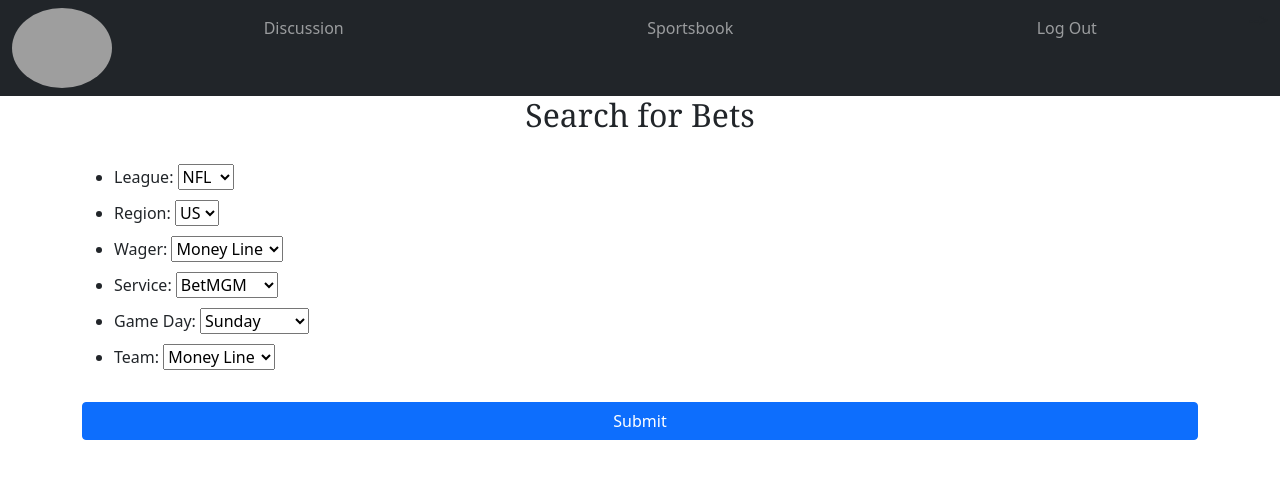
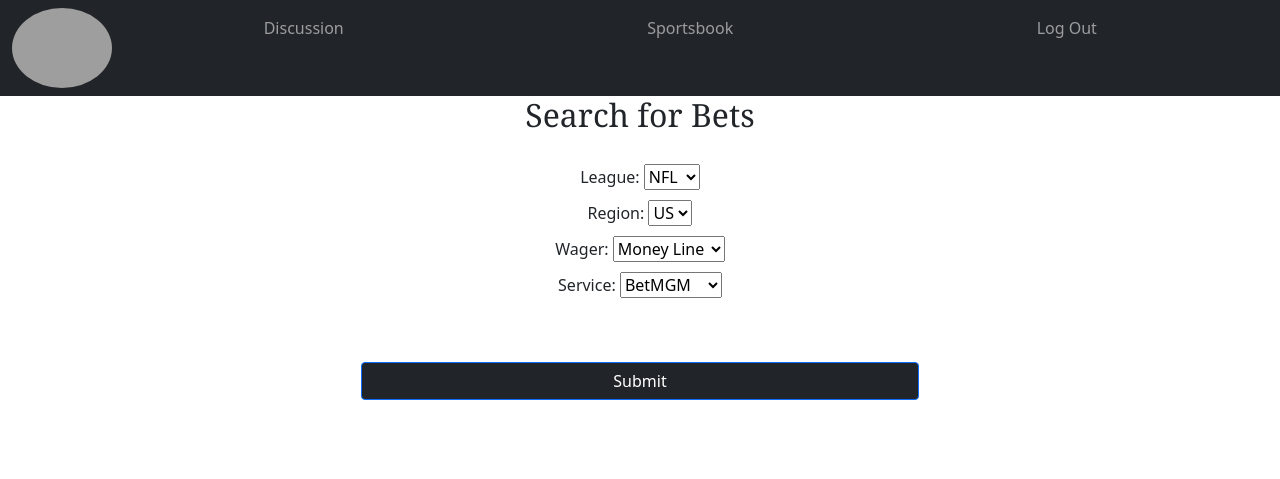
Before and after one commit to junitsu0/RyokoOwari, a Flask app: page /sports in a window 1280 px wide. Shown: the top 479 px of the page. Run offline with Flask 2, Linux system fonts and the light colour scheme; the visitor is signed in with stand-in values (Sample User, id 1); some libraries are stand-ins or nearby versions; grey boxes are pictures that could not be loaded.

Commit message:
tweaking css choices

```diff
--- a/app/templates/createpost.html
+++ b/app/templates/createpost.html
@@ -6,7 +6,7 @@
 <h2 class="text-center">Create a New Post</h2>
 
 
-<form method="post">
+<form method="post" class="text-center">
     {{ form.csrf_token }}
     <div class="form-group">
         {{ form.title.label }}
@@ -15,7 +15,7 @@
         {{ form.body.label }}
         {{ form.body(class='form-control', placeholder='Enter Body') }}
 
-        {{ form.submit(class='btn btn-primary w-100 mt-3') }}
+        {{ form.submit(class='btn btn-primary bg-dark w-100 mt-3') }}
     </div>
 </form>
 
--- a/app/templates/edit_post.html
+++ b/app/templates/edit_post.html
@@ -5,7 +5,7 @@
 {% block content %}
 <h2 class="text-center">Edit {{ post.title }}</h2>
 
-<form method="post">
+<form method="post" class="text-center">
     {{ form.csrf_token }}
     <div class="form-group">
         {{ form.title.label }}
@@ -14,7 +14,7 @@
         {{ form.body.label }}
         {{ form.body(class='form-control', value=post.body) }}
 
-        {{ form.submit(class='btn btn-primary w-100 mt-3') }}
+        {{ form.submit(class='btn btn-primary bg-dark w-100 mt-3') }}
     </div>
 </form>
 
--- a/app/templates/index.html
+++ b/app/templates/index.html
@@ -6,7 +6,7 @@
 
 <h2 class="text-center" style="font-family: Cambria">The Shelby Parlour</h2>
 {% if current_user.is_authenticated %}
-    <h6 class="text-center">Signed in as: {{ current_user.username }}</h6>
+    <h6 class="text-center">Welcome: {{ current_user.username }}</h6>
 
     {% for post in posts %}
         <div class="card" style="width: 18rem;">
--- a/app/templates/signup.html
+++ b/app/templates/signup.html
@@ -7,7 +7,7 @@
 
 <form method="post">
     {{ form.csrf_token }}
-    <div class="form-group">
+    <div class="form-group" class="text-center">
         {{ form.email.label }}
         {{ form.email(class='form-control', placeholder='Enter Email') }}
 
@@ -20,7 +20,7 @@
         {{ form.confirm_pass.label }}
         {{ form.confirm_pass(class='form-control', placeholder='Confirm Password') }}
 
-        {{ form.submit(class='btn btn-primary w-100 mt-3') }}
+        {{ form.submit(class='btn btn-primary bg-dark w-100 mt-3') }}
     </div>
 </form>
 
--- a/app/templates/sports.html
+++ b/app/templates/sports.html
@@ -9,8 +9,8 @@
 
 <form method="post">
     <div class="searchlist" style="margin-top: 30px;">
-        <ul>
-            <div class="linechoice" style="margin-bottom: 10px;">
+        <ul class="list-unstyled">
+            <div class="text-center" style="margin-bottom: 10px;">
                 <li>
                     <label for="sport">League:</label>
 
@@ -22,7 +22,7 @@
                     </select>
                 </li>
             </div>
-            <div class="linechoice" style="margin-bottom: 10px;">
+            <div class="text-center" style="margin-bottom: 10px;">
                 <li>
                     <label for="region">Region:</label>
 
@@ -34,7 +34,7 @@
                     </select>
                 </li>
             </div>
-            <div class="linechoice" style="margin-bottom: 10px;">
+            <div class="text-center" style="margin-bottom: 10px;">
                 <li>
                     <label for="market">Wager:</label>
 
@@ -46,7 +46,7 @@
                     </select>
                 </li>
             </div>
-            <div class="linechoice" style="margin-bottom: 10px;">
+            <div class="text-center" style="margin-bottom: 10px;">
                 <li>
                     <label for="market">Service:</label>
 
@@ -58,7 +58,7 @@
                     </select>
                 </li>
             </div>
-            <div class="linechoice" style="margin-bottom: 10px;">
+            <!-- <div class="text-center" style="margin-bottom: 10px;">
                 <li>
                     <label for="market">Game Day:</label>
 
@@ -73,7 +73,7 @@
                     </select>
                 </li>
             </div>
-            <div class="linechoice" style="margin-bottom: 10px;">
+            <div class="text-center" style="margin-bottom: 10px;">
                 <li>
                     <label for="market">Team:</label>
 
@@ -84,10 +84,12 @@
                         <option value="outrights">Outrights</option>
                     </select>
                 </li>
-            </div>
+            </div> -->
         </ul>
     </div>
-    {{ form.submit(class='btn btn-primary w-100 mt-3') }}
+    <div class="text-center">
+    {{ form.submit(class='btn btn-primary align-center bg-dark w-50 mt-5') }}
+    </div>
 </form>
 
 {% endblock content %}
```
